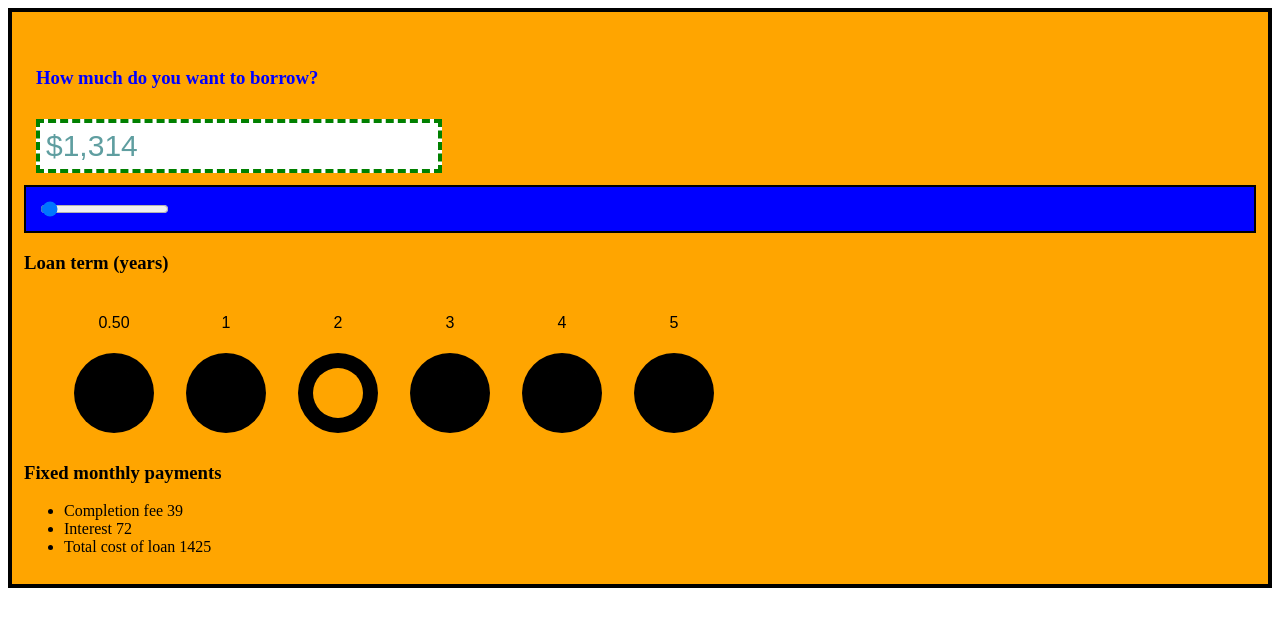
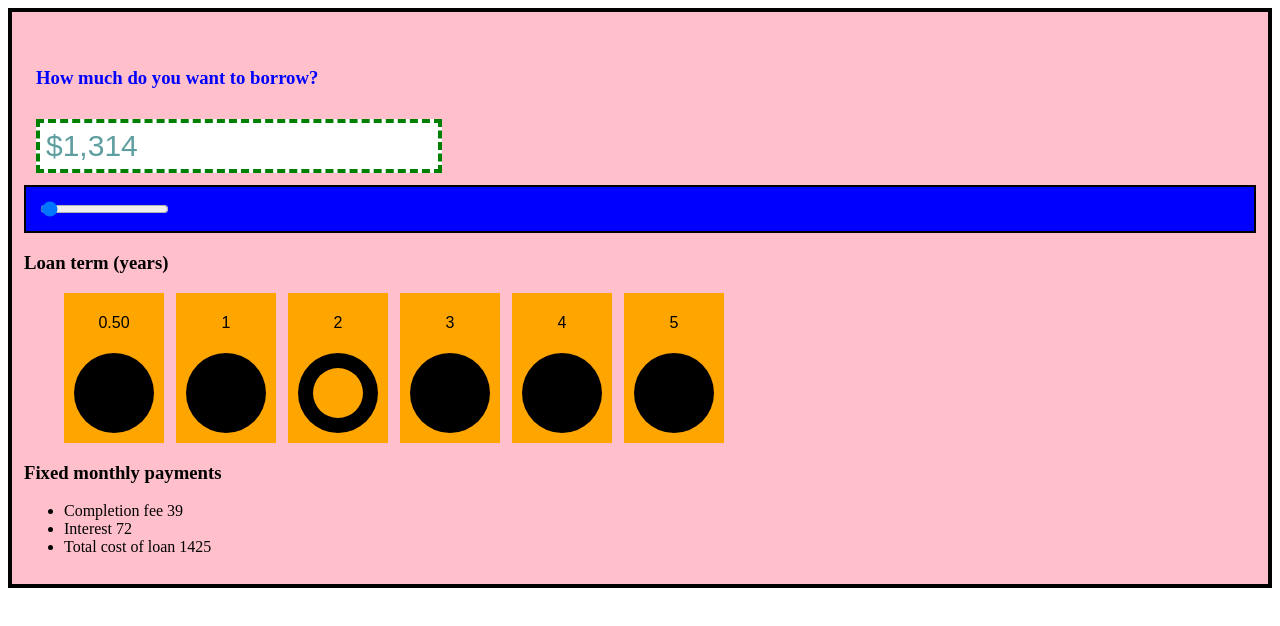
Before and after one commit to Richardinho/react-loan-calculator, a React app: page / in a window 1280 px wide. Shown: the top 626 px of the page. Built offline with nearby package versions, Linux system fonts and the light colour scheme.

Commit message:
3 files modified

```diff
--- a/package.json
+++ b/package.json
@@ -12,6 +12,7 @@
   "license": "ISC",
   "devDependencies": {
     "css-loader": "^5.0.0",
+    "http-server": "^14.1.1",
     "style-loader": "^2.0.0",
     "webpack": "^5.3.2",
     "webpack-cli": "^4.1.0"
--- a/src/calculator.css
+++ b/src/calculator.css
@@ -1,5 +1,5 @@
 .calculator {
-  background: orange;
+  background: pink;
   border: solid 4px black;
   padding: 12px;
 }
```
Also changed, not shown: 1 other file (tests, documents, lock files or other folders).
